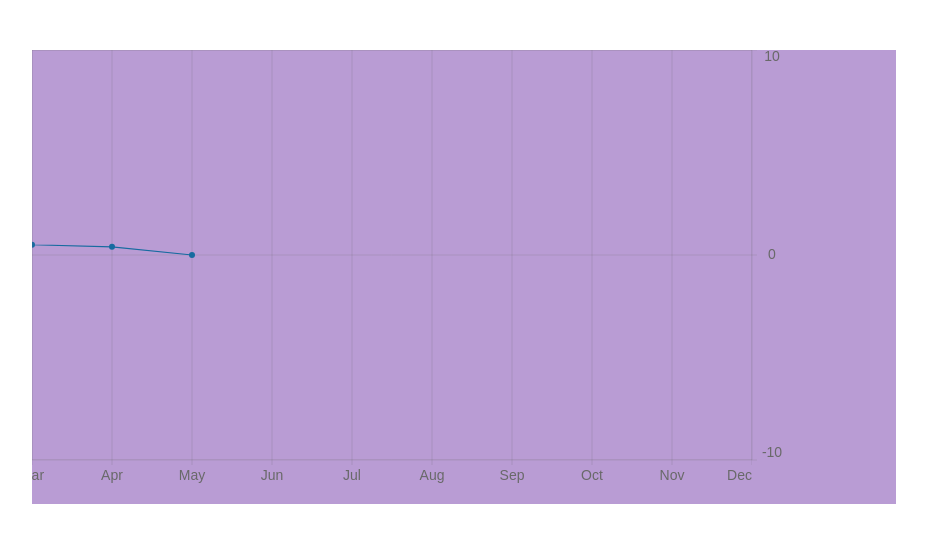
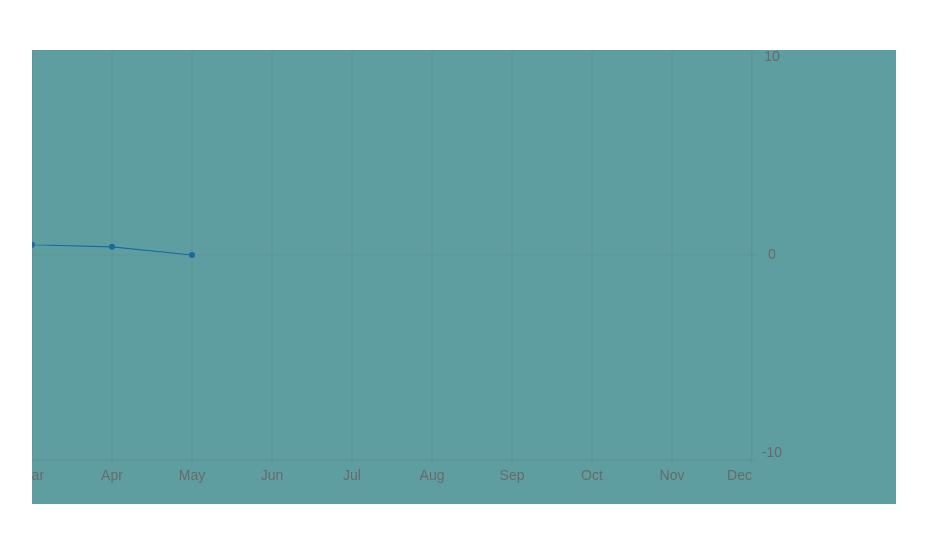
Before and after one commit to Koliashevtsov/chart-1.0.0, a website built with webpack: page public/index.html in a window 1280 px wide. Shown: the whole page, without its empty margins (176-1103 px from the left). Built offline with nearby package versions, Linux system fonts and the light colour scheme.

Commit message:
config updated backgroundColorFromCss func

```diff
--- a/public/index.html
+++ b/public/index.html
@@ -7,13 +7,16 @@
     <style>
         .container {
             margin: 50px 200px;
-            background-color: rgb(185, 156, 212);
+            background-color: cadetblue;
         }
+        /* .canvas {
+            background-color: cadetblue;
+        } */
     </style>
 </head>
 <body>
     <div class="container">
-        <canvas width="800px" height="450px" id="canvas"></canvas>
+        <canvas class="canvas" width="800px" height="450px" id="canvas"></canvas>
     </div>
 </body>
 </html>
--- a/src/config/config.ts
+++ b/src/config/config.ts
@@ -27,7 +27,9 @@ import {
     PanConfUpd,
     HoverConfUpd,
     TDefGridOpt,
-    TValueTab
+    TValueTab,
+    Color,
+    DefOptions
 } from '../types';
 
 
@@ -55,7 +57,7 @@ class Config implements TConfig{
     private _initConfig({ctx, data, inputOptions}: ConfigProps){
         const _ctx = ctx;
         const _data = data;
-        const _options = this._getOptions(ctx, data, inputOptions);
+        const _options = this._getOptions(ctx, data, defOptions, inputOptions);
         const _basePoint = Object.freeze(basePoint);
         const _clientRect = _ctx.canvas.getBoundingClientRect();
         const _areasSizes = this._getAreasSizes(_clientRect, defaultSizes, _data, _options);
@@ -102,12 +104,15 @@ class Config implements TConfig{
         this._unzipProps();
     }
 
-    private _getOptions(ctx: CanvasRenderingContext2D, data: Data, options?: InputOptions): Options {
+    private _getOptions(ctx: CanvasRenderingContext2D, data: Data, defOptions: DefOptions, options?: InputOptions): Options {
+        const backgroundColor = backgroundColorFromCss(ctx.canvas)
+            ? backgroundColorFromCss(ctx.canvas)
+            : defOptions.styles.chart.backgroundColor;
 
         const updater = {
             styles: {
                 chart: {
-                    backgroundColor: backgroundColorFromCss(ctx.canvas),
+                    backgroundColor:  backgroundColor,
                     colors: randomColors(data.datasets.length)
                 }
             }
--- a/src/drawing/drawing.ts
+++ b/src/drawing/drawing.ts
@@ -282,6 +282,7 @@ export class Drawing {
             this.ctx.font = this.options.styles.cursor.font;
             this.ctx.textAlign = 'center';
             this.ctx.textBaseline = 'middle';
+            this.ctx.fillStyle = this.options.styles.cursor.color;
             this.ctx.fillText(this.valueTab.value, x + 20, right.pointY);
             this.ctx.restore()
         }
--- a/src/helpers/background-color-from-css.ts
+++ b/src/helpers/background-color-from-css.ts
@@ -1,7 +1,7 @@
-export const backgroundColorFromCss = (element: HTMLElement): string | undefined => {
+export const backgroundColorFromCss = (element: HTMLElement): string | null => {
 
     if(element.tagName === 'BODY'){
-        return 'rgba(0, 0, 0, 0)'
+        return null
     }
 
     const styles = getComputedStyle(element)
```
